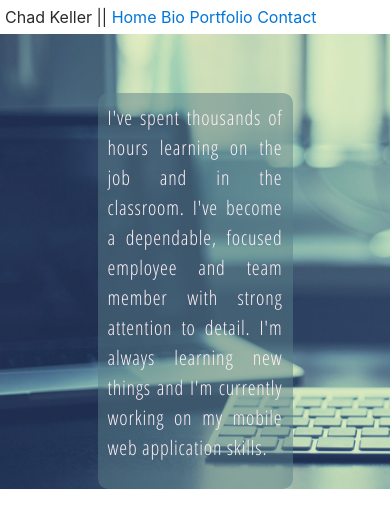
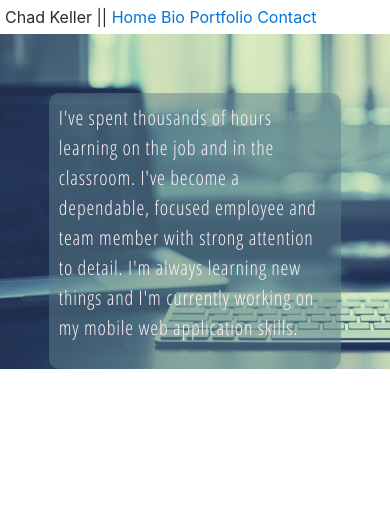
Before and after one commit to cekeller6121/cekeller6121.github.io, a plain HTML site: page views/bio.html in a window 390 px wide. Drawn offline with nearby package versions, Linux system fonts and the light colour scheme.

Commit message:
add mobile responsiveness

```diff
--- a/styles/styles.css
+++ b/styles/styles.css
@@ -51,7 +51,7 @@ nav {
   letter-spacing: .8px;
   margin-top: 15%;
   padding: 10px;
-  text-align: justify;
+  text-align: left;
   width: 50%;
 }
 
@@ -88,3 +88,9 @@ nav {
   text-align: center;
   width: 50%;
 }
+
+@media screen and (min-width: 320px) and (max-width: 699px) {
+    .intro, .about, .projects, .contact-links {
+      width: 75%;
+    }
+}
```
